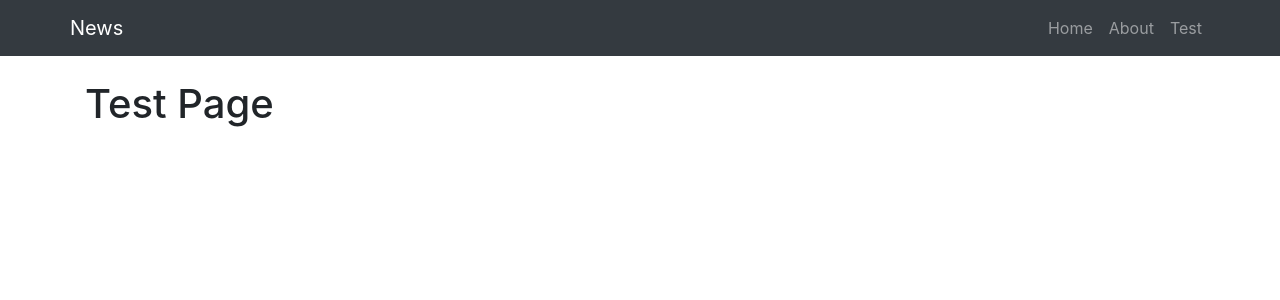
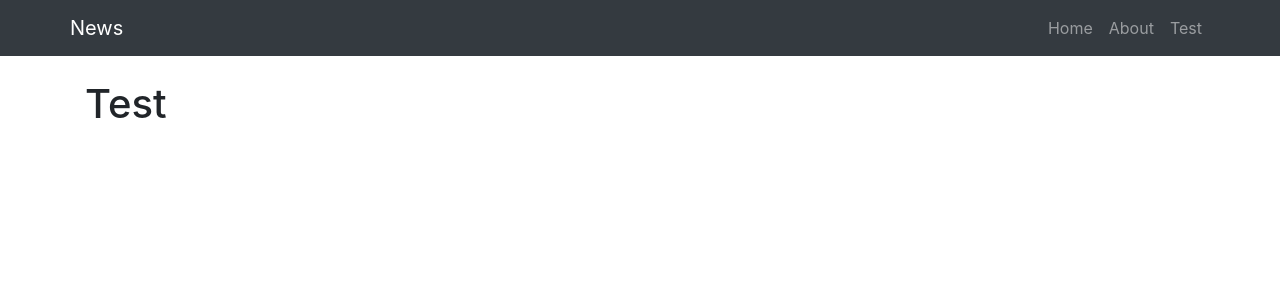
Before and after one commit to MahmudJion/hello_next, a Next.js app: page /test in a window 1280 px wide. Shown: the top 300 px of the page. Built offline with nearby package versions, Linux system fonts and the light colour scheme.

Commit message:
update Test

```diff
--- a/pages/test.js
+++ b/pages/test.js
@@ -3,7 +3,7 @@ import Layout from '../components/Layout';
 const Test = () => (
   <Layout>
     <div>
-      <h1>Test Page</h1>
+      <h1>Test</h1>
     </div>
   </Layout>
 );
```
